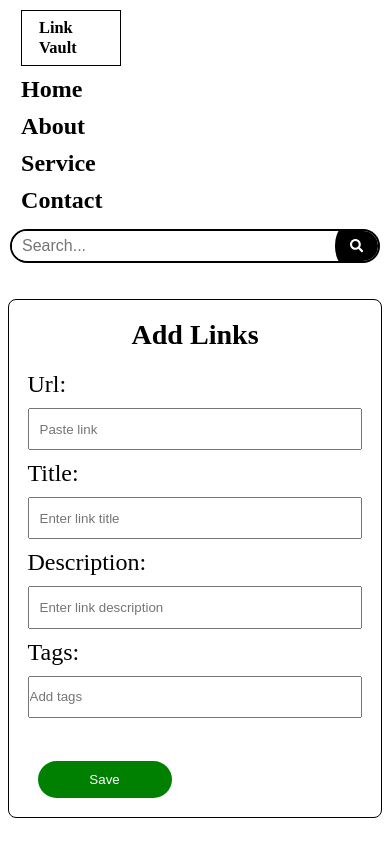
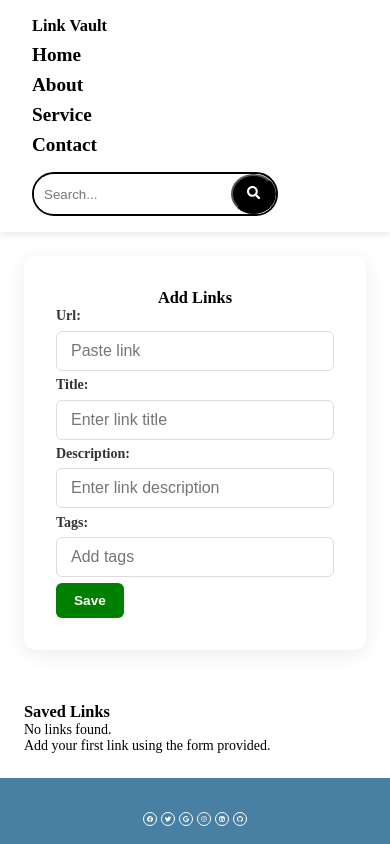
Before and after one commit to mmelokuhlemaphisa/React-TS-Task-2, a React (Vite) app: page / in a window 390 px wide. Shown: the top 844 px of the page. Built offline with nearby package versions, Linux system fonts and the light colour scheme.

Commit message:
updated the ui

```diff
--- a/src/App.css
+++ b/src/App.css
@@ -1,376 +1,307 @@
+/* ================= RESET ================= */
 * {
+  margin: 0;
   padding: 0;
-  margin: 0;
   box-sizing: border-box;
 }
+
+/* ================= BASE LAYOUT ================= */
 html,
-body, #root {
+body {
   width: 100%;
   height: 100%;
-  font-size: 14px;
+  margin: 0;
+  padding: 0;
 }
 
-#root{
-  width: 100%;
+#root {
+  height: 100%;
+}
+
+.app-root {
+  display: flex;
+  flex-direction: column;
+  min-height: 100vh;
+}
+
+.container {
+  flex: 1; /* This makes the main content fill the space above footer */
+}
 
 
-}
-
+/* ================= HEADER ================= */
 .header-container {
   display: flex;
-  flex-direction: row;
   justify-content: space-between;
   align-items: center;
-  padding: 3%;
+  padding: 1rem 2rem;
   width: 100%;
-  box-sizing: border-box;
+  background: white;
+  box-shadow: 0 2px 8px rgba(0, 0, 0, 0.1);
+  position: sticky;
+  top: 0;
+  z-index: 100;
 }
 
 .nav-bar {
   display: flex;
-  flex-direction: row;
-  align-items: center;
- gap: 20%;
-  margin-left: 9%;
+  gap: 2rem;
 }
 
 .nav-bar a {
   text-decoration: none;
   color: black;
-  font-weight: bolder;
-  font-size:x-large;
+  font-weight: bold;
+  font-size: 1.2rem;
 }
 
-.logo {
-  border: 1px solid black;
-  padding: 7px 17px;
-  margin-right: 12px;
+/* ================= MAIN CONTAINER ================= */
+.container {
+  flex: 1;
+  width: 100%;
+  max-width: 1200px;
+  margin: 0 auto;
+  padding: 1.5rem;
+  display: flex;
+  flex-direction: column;
+  gap: 2rem;
+  align-items: stretch;
 }
 
-.search-box {
-  flex-shrink: 0;
-}
-
-
-
-#head{
+/* ================= FORM ================= */
+.form-box {
   width: 100%;
-  height: 10%;
-
-  padding: 10px;
-}
-
-
-
-#url{
-  padding: 10px;
-  width: 100%;
-  height: 5vh;
-
-}
-
-#title{
-  padding: 10px;
-  width: 100%;
-    height: 5vh;
-
-}
-
-#descr{
-  padding: 10px;
-  width: 100%;
-   height: 5vh;
-}
-
-#tags{
-    width: 100%;
-     height: 5vh;
-    }
-
-
-.btn{
-  margin-top: 10%;
-  margin-left: 3%;
-  border: none;
-  outline: none;
-  padding: 11px;
-  width: 40%;
-  border-radius: 30px;
-  color: white;
+  max-width: 100%;
+  padding: 2rem;
+  background: white;
+  border-radius: 12px;
+  box-shadow: 0 4px 20px rgba(0, 0, 0, 0.08);
 }
 
 .forminput-container {
   display: flex;
-  flex-direction: row;
-  width: 100%;
-  gap: 5%;
-  padding: 2%;
-}
-
-.form-box {
-  border: 1px solid black;
-  border-radius: 8px;
-  padding: 5%;
-  width: 100%;
-  margin-top: 5%;
-   font-size: x-large;
-
+  flex-direction: column;
+  gap: 1.25rem;
 }
 
 .form-input {
   display: flex;
   flex-direction: column;
-  gap: 10px;
-  margin-top: 6%;
+  gap: 0.4rem;
 }
 
-.list-box {
-  width: 100%;
-  margin-top: 3%;
-  font-size: x-large;
-  overflow-x: auto;
+.form-input label {
+  font-weight: 600;
+  color: #333;
 }
 
+.form-input input,
+.form-input textarea,
+.form-input select {
+  padding: 10px 14px;
+  border-radius: 6px;
+  border: 1px solid #ddd;
+  font-size: 1rem;
+}
+
+.form-input textarea {
+  min-height: 120px;
+  resize: vertical;
+}
+
+input:focus,
+textarea:focus,
+select:focus {
+  outline: none;
+  border-color: #4780a2;
+  box-shadow: 0 0 0 2px rgba(71, 128, 162, 0.2);
+}
+
+/* ================= BUTTONS ================= */
+.button-group {
+  display: flex;
+  gap: 1rem;
+  flex-wrap: wrap;
+  margin-top: 1.5rem;
+}
+
+.btn {
+  padding: 10px 18px;
+  background: #4780a2;
+  color: white;
+  border: none;
+  border-radius: 6px;
+  font-weight: 600;
+  cursor: pointer;
+  transition: 0.2s ease;
+}
+
+.btn:hover {
+  background: #3a6a8a;
+  transform: translateY(-1px);
+}
+
+/* ================= SEARCH ================= */
 .search-container {
   display: flex;
   align-items: center;
-      width: 100%;
-      height: 4vh;
   border: 2px solid black;
   border-radius: 50px;
   overflow: hidden;
-      background-color: white;
-
+  width: 100%;
+  max-width: 400px;
 }
 
 .search-input {
   flex: 1;
-      padding: 10px 10px;
+  padding: 10px;
   border: none;
   outline: none;
-      font-size: 16px;
-
 }
 
 .search-button {
-
-      border: black;
-      padding: 20px 15px;
-      display: flex;
-      align-items: center;
-      justify-content: center;
+  padding: 10px 14px;
+  background: black;
+  color: white;
+  border-radius: 50%;
   cursor: pointer;
-      border-radius: 50%;
-      /* background-image: url(./assets/search.jpg); */
-      background-color: black;
-      background-repeat: no-repeat;
-      background-position: center;
-
-
 }
 
-
-
-  #footer{
+/* ================= TABLE ================= */
+.table-container {
   width: 100%;
-  height: 10vh;
-  background-color: #4780A2;
-
-  margin-top: 20%;
-  font-size: x-large;
+  overflow-x: auto;
+  border-radius: 10px;
+  box-shadow: 0 2px 8px rgba(0, 0, 0, 0.1);
 }
 
-#footer{
-  display:flex;
-  flex-direction: row;
+table {
+  width: 100%;
+  border-collapse: separate;
+  border-spacing: 0;
+  background: white;
+  min-width: 800px;
+}
+
+th,
+td {
+  padding: 12px 16px;
+  text-align: left;
+}
+
+th {
+  background: #f4f6f8;
+  font-weight: bold;
+  font-size: 0.85rem;
+  text-transform: uppercase;
+  border-bottom: 2px solid #ddd;
+}
+
+td {
+  font-size: 0.95rem;
+  border-bottom: 1px solid #eee;
+}
+
+tbody tr:nth-child(even) {
+  background: #fafafa;
+}
+
+tbody tr:hover {
+  background: #f1f7fb;
+}
+
+/* Rounded corners */
+thead th:first-child {
+  border-top-left-radius: 10px;
+}
+thead th:last-child {
+  border-top-right-radius: 10px;
+}
+
+/* ================= ACTION BUTTONS ================= */
+.actions {
+  display: flex;
+  gap: 0.5rem;
+  white-space: nowrap;
+}
+
+.actions .btn {
+  padding: 6px 12px;
+  font-size: 0.85rem;
+}
+
+/* ================= LIST ================= */
+.list-box {
+  width: 100%;
+  margin-top: 1rem;
+  overflow-x: auto;
+}
+
+/* ================= FOOTER ================= */
+#footer {
+  width: 100%;
+  min-height: 10vh;
+  background: #4780a2;
+  color: white;
+  display: flex;
   justify-content: center;
   align-items: center;
+  margin-top: auto;
 }
 
-#footer a{
+#footer a {
   color: white;
 }
 
-
-
-
-@media (max-width: 320px) {
-
-  body{
-    font-size: 14px;
-  }
-  .logo {
-    font-size: 14px;
-    padding: 4px 8px;
-  }
-
-  .search-input{
-    font-size: 12px;
-    padding: 6px;
-
-  }
-
-    .forminput-container {
-    padding: 3%;
+/* ================= RESPONSIVE ================= */
+@media (max-width: 768px) {
+  .header-container {
     flex-direction: column;
-    font-size: 14px;
- width: 100%;
-  }
-.list-box{
-    padding: 3%;
-    flex-direction: column;
-    font-size: 14px;
- width: 100%;
- overflow-x: auto;
-}
-
-  .search-button  {
-    padding: 6px 8px;
+    align-items: flex-start;
+    gap: 1rem;
   }
 
   .nav-bar {
-    gap: 5px;
-    font-size: 12px;
-  }
-.nav-bar a{
-  justify-content: flex-start;
-}
+    flex-direction: column;
+    gap: 0.5rem;
   }
 
-
-@media (max-width: 480px) {
-  body{
-    font-size: 14px;
+  table {
+    min-width: 100%;
   }
-  .nav-bar {
-    gap: 8px;
-    flex-direction: column;
-    align-items: flex-start;
-  }
-
-  .search-input {
-    width: 100%;
-  }
-
-  .forminput-container {
-    /* padding: 3%; */
-    flex-direction: column;
-    font-size: 14px;
- width: 100%;
-  }
-
 
   table tr {
     display: block;
-    margin-bottom: 15px;
-    border: 1px solid #ccc;
+    margin-bottom: 1rem;
+    border: 1px solid #ddd;
     border-radius: 8px;
     padding: 10px;
-    font-size: 14px;
   }
 
   table td {
     display: block;
-    text-align: left;
     border: none;
-    border-bottom: 1px solid #eee;
-  }
-
-  table td:last-child {
-    border-bottom: none;
+    padding: 6px 0;
   }
 
   table td::before {
     content: attr(data-label);
     font-weight: bold;
     display: block;
-    margin-bottom: 5px;
+    margin-bottom: 4px;
+  }
+
+  .actions {
+    flex-wrap: wrap;
   }
 }
 
-
-@media (max-width: 768px) {
-  body{
+@media (max-width: 480px) {
+  body {
     font-size: 14px;
   }
 
-  .header-container {
-    flex-direction: column;
-    align-items: flex-start;
-    gap: 15px;
-  }
-
-  .nav-bar {
-    flex-direction: column;
-    gap: 10px;
-    align-items: flex-start;
-    font-size: 14px;
-  }
-
-  .search-box {
-    width: 100%;
-  }
-
-  .forminput-container {
-    flex-direction: column;
-    gap: 20px;
-  }
-
-  .form-box,
-  .list-box {
-    width: 100%;
-  }
-
-
-  table tr {
-    display: block;
-    margin-bottom: 15px;
-    border: 1px solid #ccc;
-    border-radius: 8px;
-    padding: 10px;
-  }
-
-  table td {
-    display: block;
-    text-align: left;
-    border: none;
-    border-bottom: 1px solid #eee;
-  }
-
-  table td:last-child {
-    border-bottom: none;
-  }
-
-  table td::before {
-    content: attr(data-label);
-    font-weight: bold;
-    display: block;
-    margin-bottom: 5px;
+  .btn {
+    font-size: 0.85rem;
   }
 }
-
-
-@media (max-width: 1024px) {
-  body{
-    font-size: 14px;
-  }
-
-  .forminput-container {
-    flex-direction: column;
-  }
-
-  .form-box,
-  .list-box {
-    width: 100%;
-  }
-}
-
-@media (max-width: 1200px) {
-  body{
-    font-size: 14px;
-  }
-
-  .forminput-container {
-    gap: 3%;
-  }
-}
--- a/src/App.tsx
+++ b/src/App.tsx
@@ -8,15 +8,14 @@ import type { LinkItem } from "./component/Linklist";
 import { getItems } from "./utils/LocalStorageFunction";
 
 function App() {
-  const [items, setItems] = useState<LinkItem[]>(() => {
-    // Initialize with data from localStorage
-    return getItems<LinkItem>("links");
-  });
+  const [items, setItems] = useState<LinkItem[]>(() =>
+    getItems<LinkItem>("links")
+  );
   const [isSearching, setIsSearching] = useState<boolean>(false);
   const [searchResults, setSearchResults] = useState<LinkItem[] | []>([]);
+
   return (
-    <div>
-      <div>
+    <div className="app-root">
       <Header
         items={items}
         setItems={setItems}
@@ -25,10 +24,8 @@ function App() {
         setIsSearching={setIsSearching}
         setSearchResults={setSearchResults}
       />
-      </div>
 
-      <div className="container">
-        <div style={{ width: "100%" }}>
+      <main className="container">
         <FormInput
           items={items}
           setItems={setItems}
@@ -37,14 +34,9 @@ function App() {
           setIsSearching={setIsSearching}
           setSearchResults={setSearchResults}
         />
-        </div>
+      </main>
 
-        <div style={{ width: "48%" }}>{/* <Linklist /> */}</div>
-      </div>
-
-      <div>
       <Footer />
-      </div>
     </div>
   );
 }
--- a/src/component/FormInput.tsx
+++ b/src/component/FormInput.tsx
@@ -127,11 +127,17 @@ export default function FormInput({
             items={searchResults}
             onEdit={handleEdit}
             onDelete={handleDelete}
+            editIndex={editIndex}
           />
         </div>
       ) : (
         <div className="list-box">
-          <Linklist items={items} onEdit={handleEdit} onDelete={handleDelete} />
+          <Linklist
+            items={items}
+            onEdit={handleEdit}
+            onDelete={handleDelete}
+            editIndex={editIndex}
+          />
         </div>
       )}
     </div>
--- a/src/component/Linklist.tsx
+++ b/src/component/Linklist.tsx
@@ -11,169 +11,72 @@ interface LinkListProps {
   items: LinkItem[];
   onEdit: (index: number) => void;
   onDelete: (index: number) => void;
+  editIndex: number | null;
 }
 
-const LinkList: React.FC<LinkListProps> = ({ items, onEdit, onDelete }) => {
+const LinkList: React.FC<LinkListProps> = ({
+  items,
+  onEdit,
+  onDelete,
+  editIndex,
+}) => {
   return (
-    <div style={{ marginTop: "5%", width: "100%" }}>
+    <div className="list-box">
       <h3>Saved Links</h3>
+
       {items.length === 0 ? (
         <p>
           No links found. <br /> Add your first link using the form provided.
         </p>
       ) : (
-        <table
-          className="table"
-          style={{
-            borderCollapse: "collapse",
-            marginTop: "5%",
-            marginRight: "10%",
-            textAlign: "left",
-            tableLayout: "auto",
-            padding: "5%",
-          }}
-        >
+        <div className="table-container">
+          <table>
             <thead>
               <tr>
-              <th
-                style={{
-                  border: "1px solid black",
-                  padding: "8px",
-                  width: "20%",
-                }}
-              >
-                Link (Url)
-              </th>
-
-              <th
-                style={{
-                  border: "1px solid black",
-                  padding: "10px",
-                  width: "15%",
-                }}
-              >
-                Title
-              </th>
-
-              <th
-                style={{
-                  border: "1px solid black",
-                  padding: "8px",
-                  width: "35%",
-                }}
-              >
-                Description
-              </th>
-              <th
-                style={{
-                  border: "1px solid black",
-                  padding: "8px",
-                  width: "15%",
-                }}
-              >
-                Tags
-              </th>
-
-              <th
-                style={{
-                  border: "1px solid black",
-                  padding: "8px",
-                  width: "15%",
-                }}
-              >
-                Actions
-              </th>
+                <th>Link (URL)</th>
+                <th>Title</th>
+                <th>Description</th>
+                <th>Tags</th>
+                <th>Actions</th>
               </tr>
             </thead>
+
             <tbody>
               {items.map((item, index) => (
                 <tr key={index}>
-                <td
-                  style={{
-                    border: "1px solid black",
-                    padding: "8px",
-                    whiteSpace: "normal",
-                    wordWrap: "break-word",
-                    wordBreak: "break-all",
-                    overflowWrap: "break-word",
-                  }}
-                >
-                  <a
-                    style={{
-                      display: "inline-block",
-                      maxWidth: "100%",
-                      overflowWrap: "break-word",
-                      wordBreak: "break-all",
-                      color: "blue",
-                    }}
-                    href={item.url}
-                    target="_blank"
-                    rel="noreferrer"
-                  >
+                  <td data-label="Link">
+                    <a href={item.url} target="_blank" rel="noreferrer">
                       {item.url}
                     </a>
                   </td>
-                <td style={{ border: "1px solid black", padding: "8px" }}>
-                  {item.title}
-                </td>
 
-                <td
-                  style={{
-                    border: "1px solid black",
-                    padding: "8px",
-                    wordWrap: "break-word",
-                    wordBreak: "break-word",
-                    whiteSpace: "normal",
-                  }}
-                >
-                  {item.descr}
-                </td>
-                <td style={{ border: "1px solid black", padding: "8px" }}>
-                  {item.tags}
-                </td>
+                  <td data-label="Title">{item.title}</td>
 
-                <td
-                  style={{
-                    border: "1px solid black",
-                    padding: "8px",
-                    textAlign: "center",
-                    width: "100%",
-                  }}
-                >
+                  <td data-label="Description">{item.descr}</td>
+
+                  <td data-label="Tags">{item.tags}</td>
+
+                  {/* ACTIONS */}
+                  <td data-label="Actions">
+                    <div className="actions">
+                      <button className="btn" onClick={() => onEdit(index)}>
+                        {editIndex === index ? "Update" : "Edit"}
+                      </button>
+
                       <button
-                    onClick={() => onEdit(index)}
-                    style={{
-                      marginBottom: "5px",
-                      background: "grey",
-                      color: "white",
-                      border: "none",
-                      borderRadius: "30px",
-                      width: "90%",
-                      padding: "5px",
-                      cursor: "pointer",
-                    }}
-                  >
-                    Edit
-                  </button>
-                  <button
+                        className="btn"
+                        style={{ background: "red" }}
                         onClick={() => onDelete(index)}
-                    style={{
-                      background: "red",
-                      color: "white",
-                      border: "none",
-                      borderRadius: "30px",
-                      width: "90%",
-                      padding: "5px",
-                      cursor: "pointer",
-                    }}
                       >
                         Delete
                       </button>
+                    </div>
                   </td>
                 </tr>
               ))}
             </tbody>
           </table>
+        </div>
       )}
     </div>
   );
```
Lines whose indentation alone changed are shown as unchanged.
